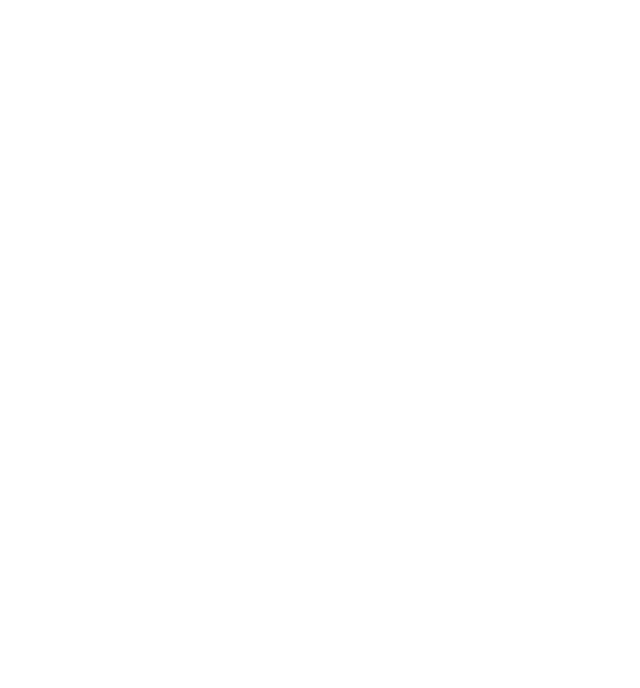
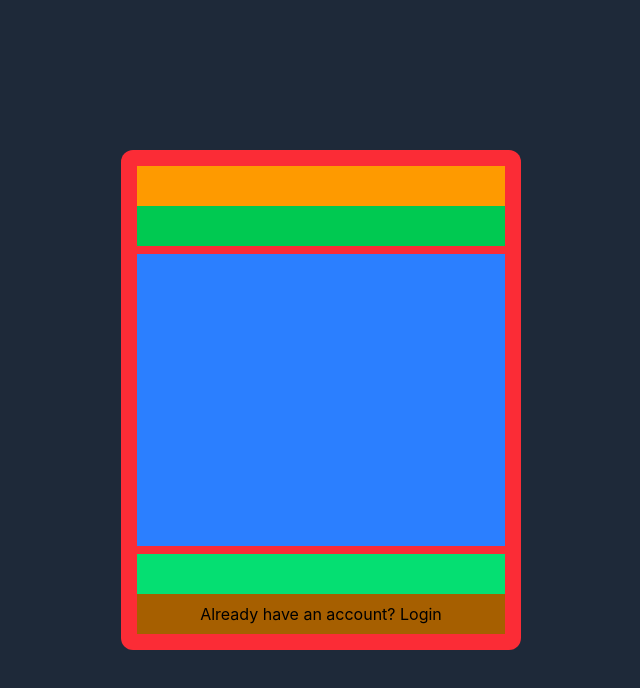
Before and after one commit to Vineetpaul/HomeHub, a React (Vite) app: page /signup in a window 1280 px wide. Before the commit this address had no page. Shown: the top 688 px of the page, without its empty margins (319-959 px from the left). Built offline with nearby package versions, Linux system fonts and the light colour scheme.

Commit message:
Added signup

```diff
--- a/src/App.jsx
+++ b/src/App.jsx
@@ -8,6 +8,7 @@
 import Subscribe from './components/Subscribe/Subscribe'
 import Footer from './components/Footer/Footer'
 import Login from './Pages/Login/Login'
+import Signup from './Pages/Signup/Signup'
 
 const App = () => {
   return (
@@ -28,6 +29,7 @@
           }
         />
         <Route path='/login' element={<Login/>}/>
+        <Route path='/signup' element={<Signup/>}/>
       </Routes>
     </BrowserRouter>
   )
--- a/src/Pages/Login/Login.jsx
+++ b/src/Pages/Login/Login.jsx
@@ -5,9 +5,14 @@
 import { useEffect } from 'react';
 import { useState } from 'react';
 import Logo from '../../assets/logoipsum-427.png'
+import { useNavigate } from 'react-router-dom'
 import { FaGoogle, FaFacebook, FaEye, FaEyeSlash } from 'react-icons/fa6'
 
 const Login = () => {
+const navigate = useNavigate();
+   const handleSignup = () =>{
+        navigate('/signup')
+    }
 
   useEffect(() => {
     AOS.init({
@@ -208,7 +213,7 @@
 
           </div>
           <div className=" w-full h-[40px] flex items-center justify-center ">
-            <p className='text-white text-sm '>Don't have an account? <span className='cursor-pointer text-blue-500 hover:text-blue-400 transition-colors duration-200'>Sign Up</span></p>
+            <p className='text-white text-sm '>Don't have an account? <span onClick={handleSignup} className='cursor-pointer text-blue-500 hover:text-blue-400 transition-colors duration-200'>Sign Up</span></p>
 
           </div>
 
--- a/src/Pages/Signup/Signup.jsx
+++ b/src/Pages/Signup/Signup.jsx
@@ -1,8 +1,51 @@
 import React from 'react'
+import { Link, useNavigate } from 'react-router-dom'
 
 const Signup = () => {
+
+  const navigate = useNavigate()
+
+  const handleLogin = () =>{
+    navigate('/login')
+  }
+
+
+
+
   return (
-    <div>
+    <div className='w-full min-h-screen bg-gray-800 flex items-center justify-center p-6 md:p-10 lg:p-16 overflow-y-auto'>
+      <div className="bg-red-500 w-full h-[500px] md:max-w-[450px] lg:max-w-[400px] min-h-[450px] flex flex-col rounded-xl p-4 gap-2">
+        {/* heading section */}
+        <div className='flex flex-col w-full h-[80px] bg-purple-500 '>
+          <div className='w-full h-[40px] bg-amber-500'>
+
+          </div>
+          <div className='w-full h-[40px] bg-green-500'>
+
+          </div>
+
+        </div>
+
+
+        {/* form section */}
+        <form className='w-full h-[300px] bg-blue-500 '>
+
+        </form>
+
+
+        {/* icons section */}
+        <div className='flex flex-col w-full h-[80px] bg-yellow-500'>
+          <div className="flex items-center justify-center w-full h-[40px] bg-green-400">
+
+          </div>
+          <div className="flex items-center justify-center w-full h-[40px] bg-yellow-700">
+            <p>Already have an account? <span onClick={handleLogin}>Login</span></p>
+          </div>
+
+        </div>
+
+
+      </div>
 
     </div>
   )
--- a/src/components/Navbar/Navbar.jsx
+++ b/src/components/Navbar/Navbar.jsx
@@ -13,6 +13,7 @@
     const handleClick = ()=>{
         navigate('/login');
     }
+
 
 
     useEffect(() => {
```
